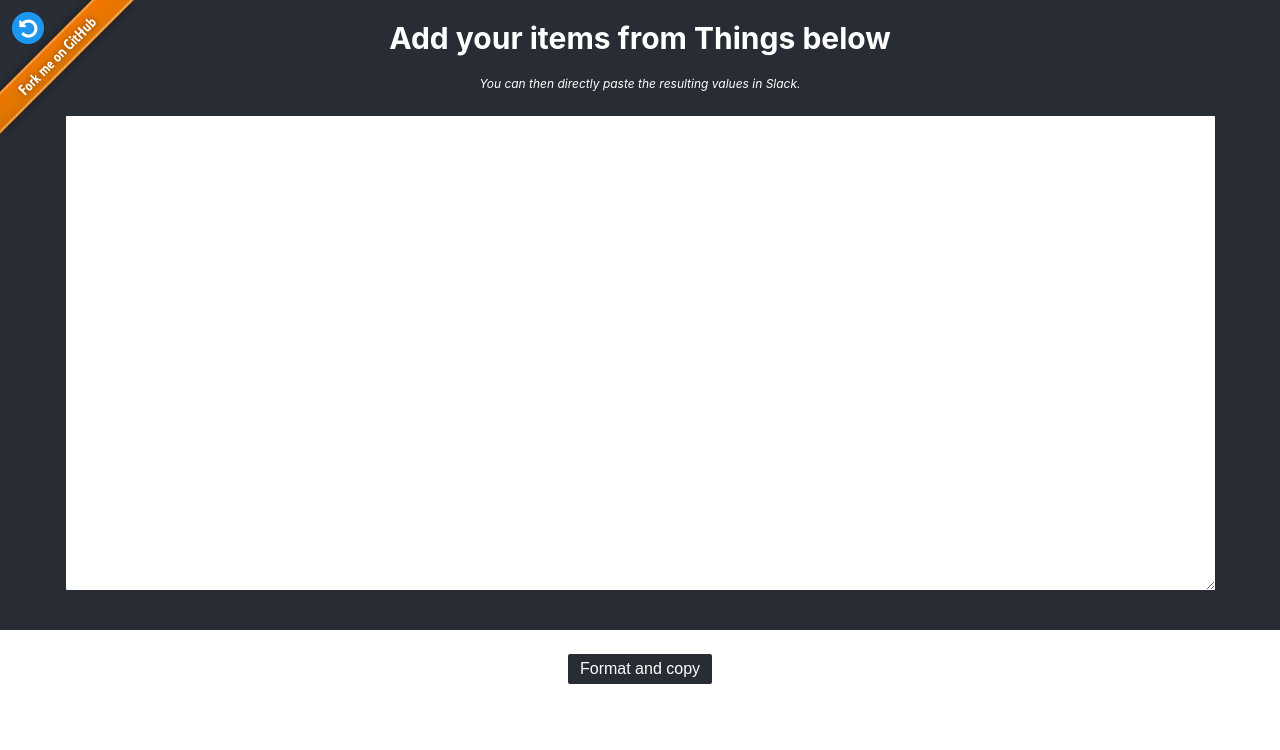
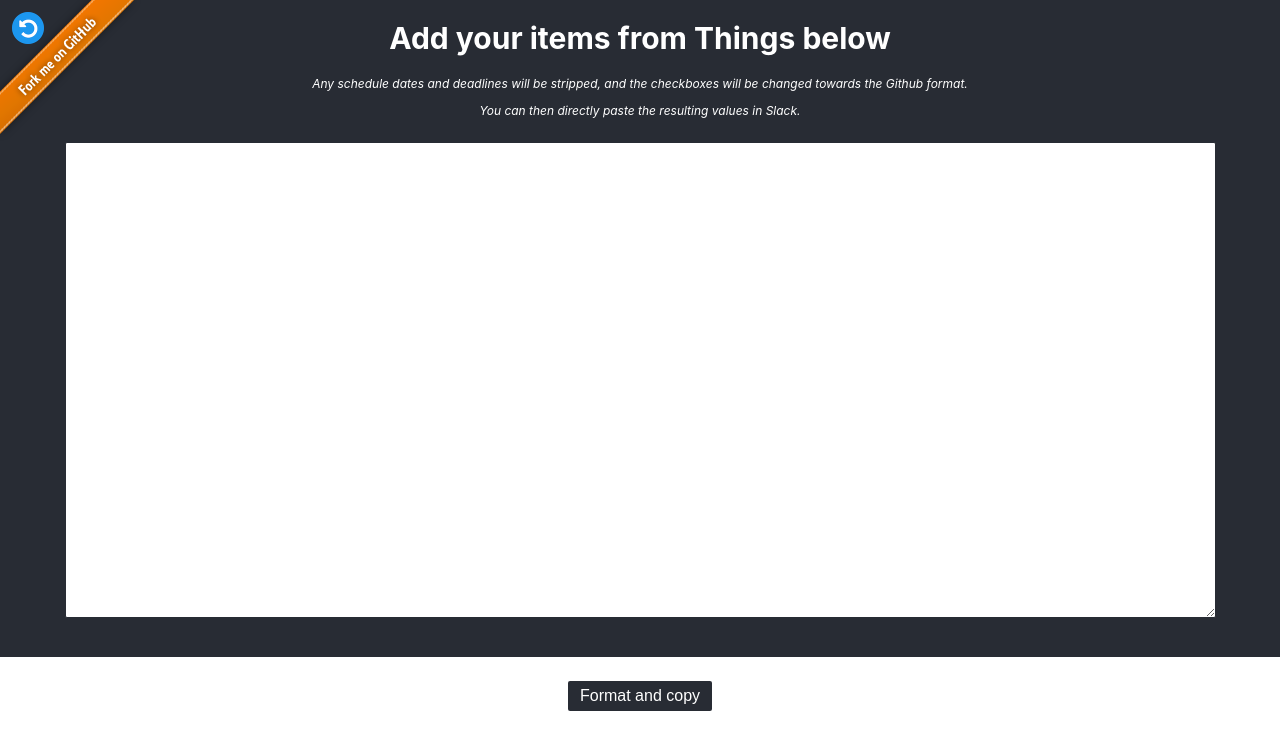
Before and after one commit to rogierslag/tools, a React (Create React App) app: page / in a window 1280 px wide. Both pictures are taken after a click on the picture 960 px from the left and 234 px from the top of the page. Shown: the top 750 px of the page. Built offline with nearby package versions, Linux system fonts and the light colour scheme.

Commit message:
Add explanation

```diff
--- a/src/things2slack/things2slack.js
+++ b/src/things2slack/things2slack.js
@@ -84,6 +84,9 @@ class Things2Slack extends Component {
 								Add your items from Things below
 							</h1>
 
+							<p className="small" style={{marginBottom : '12px'}}>
+								Any schedule dates and deadlines will be stripped, and the checkboxes will be changed towards the Github format.
+							</p>
 							<p className="small" style={{marginBottom : '24px'}}>
 								You can then directly paste the resulting values in Slack.
 							</p>
```
